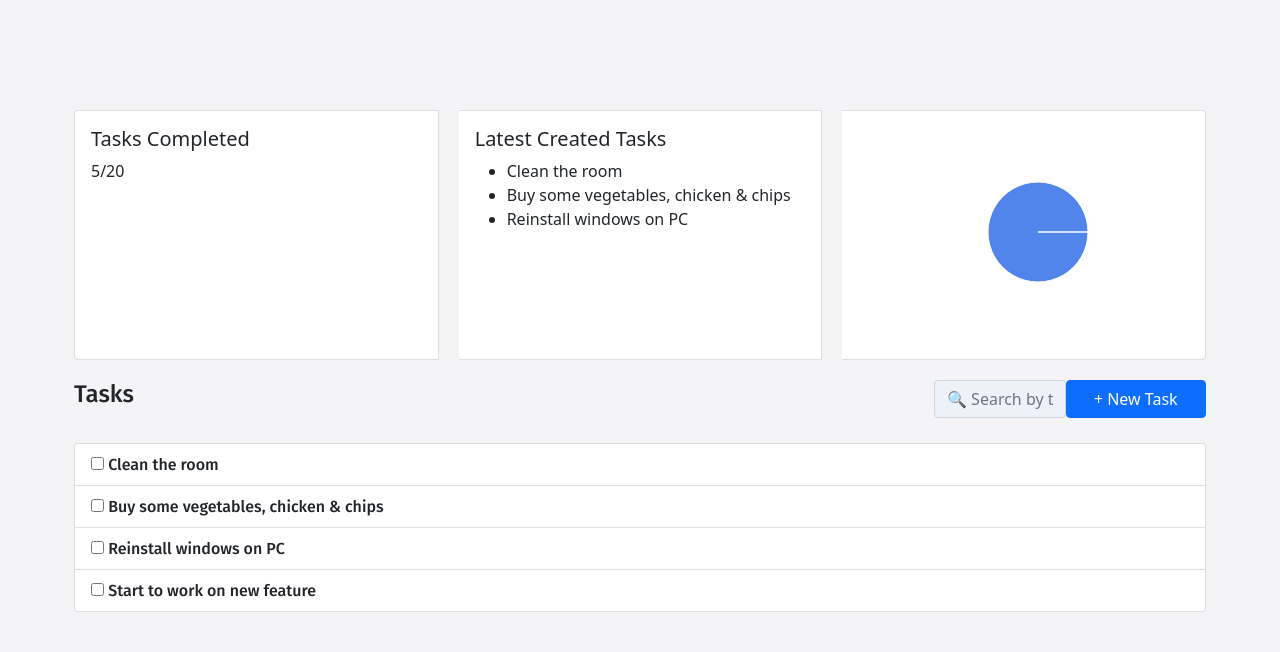
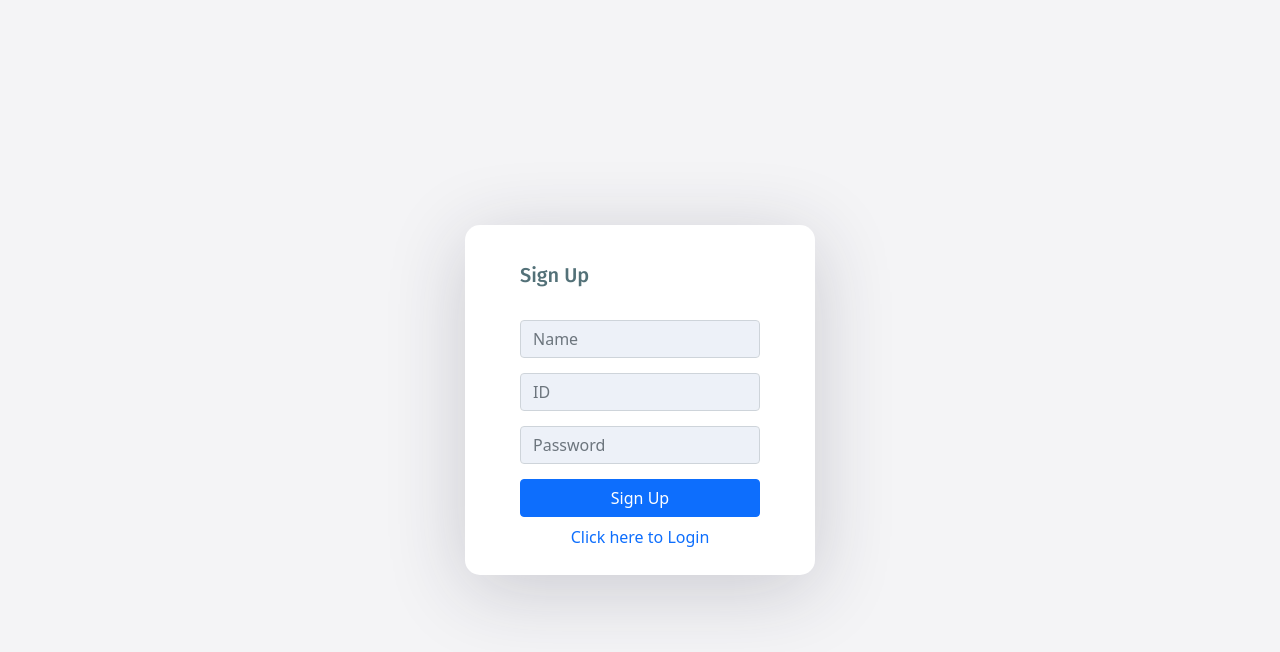
Before and after one commit to manikandanathiappan/mern-stack-todo-app, a React (Create React App) app in the folder client/: page /sign-up in a window 1280 px wide. Shown: the top 652 px of the page. Built offline with nearby package versions, Linux system fonts and the light colour scheme.

Commit message:
Committing client side code

```diff
--- a/client/src/App.js
+++ b/client/src/App.js
@@ -11,29 +11,17 @@ import Dashboard from "./components/Dashboard";
 import SignOut from "./components/SignOut";
 
 function App() {
-  // let [isAuthenticated, setAuthenticated] = useState(false);
-
-  // useEffect(() => {
-  //   setAuthenticated(isAuthenticated = true)
-  // });
 
   return (
-    <Dashboard />
-    // <Router>
-    //   <div className="App">
-    //     <div className="auth-wrapper">
-    //       <div className="auth-inner">
-    //         <Switch>
-    //           <Route exact path='/' component={Login} />
-    //           <Route exact path="/sign-in" component={Login} />
-    //           <Route exact path="/sign-up" component={SignUp} />
-    //           <Route exact path="/dashboard" component={Dashboard} />
-    //           <Route exact path="/log-out" component={SignOut} />
-    //         </Switch>
-    //       </div>
-    //     </div>
-    //   </div>
-    // </Router>
+    <Router>
+      <Switch>
+        <Route exact path='/' component={Login} />
+        <Route exact path="/sign-in" component={Login} />
+        <Route exact path="/sign-up" component={SignUp} />
+        <Route exact path="/dashboard" component={Dashboard} />
+        <Route exact path="/log-out" component={SignOut} />
+      </Switch>
+    </Router>
   );
 }
 
--- a/client/src/components/Dashboard.js
+++ b/client/src/components/Dashboard.js
@@ -1,89 +1,149 @@
 import React, { useEffect, useState } from "react";
-import { Modal, Button, Card, CardGroup, ListGroup } from "react-bootstrap";
+import { Button, Card, CardGroup, ListGroup } from "react-bootstrap";
 import { BrowserRouter as Router, Switch, Route, Link } from "react-router-dom";
-import { PieChart, Pie } from 'recharts';
+import CustomModal, { UpdateCustomModal } from './Modal';
+import { PieChart } from 'react-minimal-pie-chart';
+import axios from 'axios';
+import { library } from '@fortawesome/fontawesome-svg-core';
+import { faTrash, faEdit } from '@fortawesome/free-solid-svg-icons';
+import { FontawesomeIcon } from '@fortawesome/react-fontawesome';
 
-function MyVerticallyCenteredModal(props) {
-  return (
-    <Modal {...props} aria-labelledby="contained-modal-title-vcenter" centered >
-      <Modal.Body>
-        <h4 style={{color: "#537178"}}>+ New Task</h4>
-        <br/>
-        <input type="text" className="form-control" placeholder="Task Name" />
-        <br/>
-        <div className="text-center"><Button onClick={props.onHide}>+ New Task</Button></div>
-      </Modal.Body>
-    </Modal>
-  );
+library.add(faTrash, faEdit);
+
+function Dashboard() {
+  const loggedInUserDetails = props.location.state;
+  const [todos, setTodo] = useState([]);
+  const [modalShow, setModalShow] = useState(false);
+  const [updateModalShow, setUpdateModalShow] = useState(false);
+  const [searchTerm, setSearchTerm] = useState('');
+  const [updatingId, setUpdatingId] = useState('');
+  const checkedBoxes = document.querySelectorAll('input[name=checkbox]:checked');
+  let [checkBoxStatus, setValue] = useState(0);
+
+  const sort_todos = [...todos];
+  sort_todos.sort((a ,b) => { return new Date(b.updatedAt).valueOf() - new Date(a.updatedAt).valueOf() });
+
+  useEffect(async () => {
+    if (loggedInUserDetails === undefined) {
+      <Redirect to='/sign-in'/>
+    } else {
+      const response = await axios.get(`http://localhost:500/todos?user_id=${loggedInUserDetails.user_id}`);
+      setTodo(response.data);
+    }
+  }, []);
+
+  function updateTask(id) {
+    setUpdateModalShow(true);
+    setUpdatingId(id);
   }
 
-function Dashboard() {
-  const [modalShow, setModalShow] = useState(false);
-
-  const data = [
-    { value: 15 }
-  ]
+  function deleteTask(id) {
+    const confirmBeforeDel = window.confirm("Are you sure you want to delete?");
+    if(confirmBeforeDel == true) {
+      axios.delete(`http://localhost:5000/todos/${id}`)
+        .then(() => window.location.reload(false))
+        .catch(err => console.log(err))
+    } else {
+      console.log("Nothing happened!");
+    }
+  }
 
   return (
-    // <>
-    //   <nav className="navbar navbar-light bg-light fixed-top">
-    //     <Link className="nav-link" style={{textAlign: "center"}} to={"/sign-up"}>Sign Up</Link>
-    //     <Link className="nav-link" style={{textAlign: "center"}} to={"/log-out"}>Logout</Link>
-    //   </nav>
-    //   <h3 style={{color: "#537178", textAlign: "center"}}>You have no task</h3>
-    //   <br/>
-    //   <div className="text-center">
-    //     <Button variant="primary" onClick={() => setModalShow(true)}>
-    //       + New Task
-    //     </Button>
-    //   </div>
-
-    //   <MyVerticallyCenteredModal show={modalShow} onHide={() => setModalShow(false)} />
-    // </>
+    <>
+      {
+        loggedInUserDetails === undefined ?
+        <Redirect to='/sign-in' /> :
+        <>
+          <nav className="navbar navbar-light bg-light fixed-top">
+            <h5 style={{position: "relative", top: "5px", marginLeft: "15px"}}>{loggedInUserDetails.user_name}</h5>
+            <Link className="nav-link" style={{textAlign: "center"}} to={"/log-out"}>Logout</Link>
+          </nav>
+          <>
+            {
+              todos.length === 0 ?
+              <div style={{position: "relative", top: "80px"}}>
+                <h3 style={{color: "#537178", textAlign: "center"}}>You have no task</h3>
+                <br/>
+                <div className="text-center">
+                  <Button style={{width: "200px"}} variant="primary" onClick={() => setModalShow(true)}>
+                    + New Task
+                  </Button>
+                </div>
+                <CustomModal userdetails={loggedInUserDetails} show={modalShow} onHide={() => setModalShow(false)} />
+              </div> :
+              <>
                 <div style={{marginLeft: "5%", marginRight: "5%"}}>
                   <CardGroup style={{marginTop: "100px"}}>
                     <Card style={{height: "250px", margin: "10px 10px"}}>
                       <Card.Body>
                         <Card.Title>Tasks Completed</Card.Title>
-            <Card.Text>
-              5/20
+                        <Card.Text style={{position: "relative", textAlign: "center", top: "35px"}}>
+                          <div><h1>{checkedBoxes.length}/{todos.length}</h1></div>
                         </Card.Text>
                       </Card.Body>
                     </Card>
                     <Card style={{height: "250px", margin: "10px 10px"}}>
                       <Card.Body>
-            <Card.Title>Latest Created Tasks</Card.Title>
+                        <Card.Title style={{color: "#547279"}}>Latest Created Tasks</Card.Title>
+                        <br/>
                         <Card.Text>
                           <ul>
-                <li>Clean the room</li>
-                <li>Buy some vegetables, chicken & chips</li>
-                <li>Reinstall windows on PC</li>
+                            {
+                              sort_todos.slice(0,3).map((todo) => <li key={todo._id}>{todo.todos}</li>)
+                            }
                           </ul>
                         </Card.Text>
                       </Card.Body>
                     </Card>
                     <Card style={{height: "250px", margin: "10px 10px"}}>
                       <Card.Body style={{left: "20px"}}>
-            <PieChart width={250} height={250}>
-              <Pie dataKey="value" data={data} cx={175} cy={100} outerRadius={50} fill="#5285ec" />
-            </PieChart>
+                        <PieChart radius={20} totalValue={todos.length} style={{position: "relative", bottom: "19%"}}
+                          data={[
+                            { value: todos.length - checkedBoxes.length, color: "#e8ecec" },
+                            { value: checkedBoxes.length, color: "#5285ec" }
+                          ]}
+                        />
                       </Card.Body>
                     </Card>
                   </CardGroup>
-      <div style={{margin: "10px 10px"}} className="d-flex justify-content-between">
-        <h4>Tasks</h4>
-        <div className="form-group" style={{width: "200px", marginLeft: "800px", marginTop: "-15px"}}>
-          <input type="text" required className="form-control" placeholder="&#128269; Search by task name" />
+                  <div style={{margin: "10px 10px"}}>
+                    <p style={{color: "#547279", fontWeight: "bold"}}>Tasks</p>
+                    <div className="form-group">
+                      <input type="text" required className="form-control" placeholder="&#128269; Search by task name" style={{width: "200px"}} onChange={(e) => setSearchTerm(e.target.value)} />
                     </div>
-        <button className="btn btn-primary btn-block" style={{width: "200px", height: "38px"}}>+ New Task</button>
+                    <button className="btn btn-primary btn-block" style={{width: "200px", height: "38px"}} onClick={() => setModalShow(true)}>+ New Task</button>
                   </div>
                   <ListGroup style={{margin: "10px 10px"}}>
-        <ListGroup.Item><input type="checkbox" />&nbsp;<span>Clean the room</span></ListGroup.Item>
-        <ListGroup.Item><input type="checkbox" />&nbsp;<span>Buy some vegetables, chicken & chips</span></ListGroup.Item>
-        <ListGroup.Item><input type="checkbox" />&nbsp;<span>Reinstall windows on PC</span></ListGroup.Item>
-        <ListGroup.Item><input type="checkbox" />&nbsp;<span>Start to work on new feature</span></ListGroup.Item>
+                    {
+                      todos.filter((todo) => {
+                        if(searchTerm === '') {
+                          return todo
+                        } else if(todo.todos.toLowerCase().includes(searchTerm.toLowerCase())) {
+                          return todo
+                        }
+                      }).map(todo =>
+                        <ListGroup.Item key={todo._id}>
+                          <input name="checkbox" type="checkbox" onChange={() => setValue(checkBoxStatus + 1)} />&nbsp;
+                          <span>{todo.todos}</span>
+                          <span style={{position: "relative", right: "50px", float: "right"}} onClick={() => updateTask(todo._id)}>
+                            <FontawesomeIcon className="faicons" icon="edit"/>
+                          </span>
+                          <span style={{float: "right"}} onClick={() => deleteTask(todo._id)}>
+                            <FontawesomeIcon className="faicons" icon="trash"/>
+                          </span>
+                        </ListGroup.Item>
+                      )
+                    }
                   </ListGroup>
                 </div>
+                <CustomModal userdetails={loggedInUserDetails} show={modalShow} onHide={() => setModalShow(false)} />
+                <UpdateCustomModal userdetails={loggedInUserDetails} id={updatingId} show={updateModalShow} onHide={() => setUpdateModalShow(false)} />
+              </>
+            }
+          </>
+        </>
+      }
+    </>
   );
 }
 
--- a/client/src/components/Login.js
+++ b/client/src/components/Login.js
@@ -7,16 +7,34 @@ function Login() {
     user_id : '',
     password : ''
   });
+  const [userResponse, setResponse] = useState('');
+  const [userData, setUserData] = useState({ id: '', user_name: '', user_id: '', created_at: '', updated_at: '' })
 
   const submitForm = e => {
     e.preventDefault();
     axios.post('http://localhost:5000/login', userDetails)
+      .then(res => {
+        setUserData(res.data);
+        setResponse(res.data.message);
+      })
+      .catch(err => setResponse(err.response.data.message));
   }
 
   return (
+    <div className="App">
+      <div className="auth-wrapper">
+        <div className="auth-inner">
           <form onSubmit={submitForm}>
             <h5>Login</h5>
-
+            {
+              userResponse == '' ? '' :
+              <div>
+                {
+                  userResponse == "Login successful" ? <Redirect to={{ pathname: '/dashboard', state: userData }} /> :
+                  <h6 style={{position: "relative", textAlign: "center", color: "red", fontWeight: "bold", bottom: "15px"}}>{userResponse}</h6>
+                }
+              </div>
+            }
             <div className="form-group">
               <input type="text" required className="form-control" placeholder="ID" onChange={e =>  setDetails({...userDetails, id: e.target.value})} value={userDetails.id} />
             </div>
@@ -28,6 +46,9 @@ function Login() {
             <button type="submit" className="btn btn-primary btn-block">Login</button>
             <p><Link className="nav-link" style={{textAlign: "center"}} to={"/sign-up"}>Click here to Register</Link></p>
           </form>
+        </div>
+      </div>
+    </div>
   );
 }
 
--- /dev/null
+++ b/client/src/components/Modal.js
@@ -0,0 +1,56 @@
+import React, { useState } from 'react';
+import { Modal } from 'react-bootstrap';
+import axios from 'axios';
+
+export function UpdateCustomModal(props) {
+  const userId = props.userDetails.user_id;
+  const _id = props.id;
+  const [todo, setTodo] = useState({
+    user_id: userId,
+    todos: ''
+  })
+
+  const updateTodo = e => {
+    e.preventDefault();
+    axios.post(`http://localhost:5000/todos/update/${_id}`, todo)
+      .then(() => window.location.reload(false));
+  }
+
+  return (
+    <Modal {...props} aria-labelledby="contained-modal-title-vcenter" centered >
+      <Modal.Body>
+        <h4 style={{color: "#537178"}}>Update Task</h4>
+        <br/>
+        <input type="text" className="form-control" placeholder="Task Name" onChange={e => setTodo({...todo, todos: e.target.value})} value={todo.todos} />
+        <br/>
+        <button type="submit" onClick={updateTodo} className="btn btn-primary btn-block">Update Task</button>
+      </Modal.Body>
+    </Modal>
+  )
+}
+
+export default function CustomModal(props) {
+  const userId = props.userDetails.user_id;
+  const [todo, setTodo] = useState({
+    user_id: userId,
+    todos: ''
+  })
+
+  const createNewTodo = e => {
+    e.preventDefault();
+    axios.post(`http://localhost:5000/todos/add`, todo)
+      .then(() => window.location.reload(false));
+  }
+
+  return (
+    <Modal {...props} aria-labelledby="contained-modal-title-vcenter" centered >
+      <Modal.Body>
+        <h4 style={{color: "#537178"}}>+ New Task</h4>
+        <br/>
+        <input type="text" className="form-control" placeholder="Task Name" onChange={e => setTodo({...todo, todos: e.target.value})} value={todo.todos} />
+        <br/>
+        <button type="submit" onClick={createNewTodo} className="btn btn-primary btn-block">Update Task</button>
+      </Modal.Body>
+    </Modal>
+  );
+}
--- a/client/src/components/SignUp.js
+++ b/client/src/components/SignUp.js
@@ -8,19 +8,27 @@ export default function SignUp() {
     user_id : '',
     password : ''
   });
+  const [resStatus, setResStatus] = useState('');
 
   const submitForm = e => {
     e.preventDefault();
-    setDetails({
-      user_name: userDetails.user_name,
-      user_id: userDetails.user_id,
-      password: userDetails.password
-    })
     axios.post('http://localhost:5000/users/add', userDetails)
+      .then(res => setResStatus(res.data.message))
+      .catch(err => setResStatus(err.response.data.message));
   }
 
   return (
+    <div className="App">
+      <div className="auth-wrapper">
+        <div className="auth-inner">
           <form onSubmit={submitForm}>
+            {
+              resStatus == '' ? '' :
+              <div>
+                {resStatus == "Already exists"} ? <h6 style={{position: "relative", textAlign: "center", color: "red", bottom: "15px"}}>User ID already exists</h6>
+                <Redirect to='/sign-in' />
+              </div>
+            }
             <h5>Sign Up</h5>
 
             <div className="form-group">
@@ -38,5 +46,8 @@ export default function SignUp() {
             <button type="submit" className="btn btn-primary btn-block">Sign Up</button>
             <p><Link className="nav-link" style={{textAlign: "center"}} to={"/sign-in"}>Click here to Login</Link></p>
           </form>
+        </div>
+      </div>
+    </div>
   );
 }
```
Also changed, not shown: client/src/components/SignOut.js (+21 -5 lines). Lines whose indentation alone changed are shown as unchanged.
